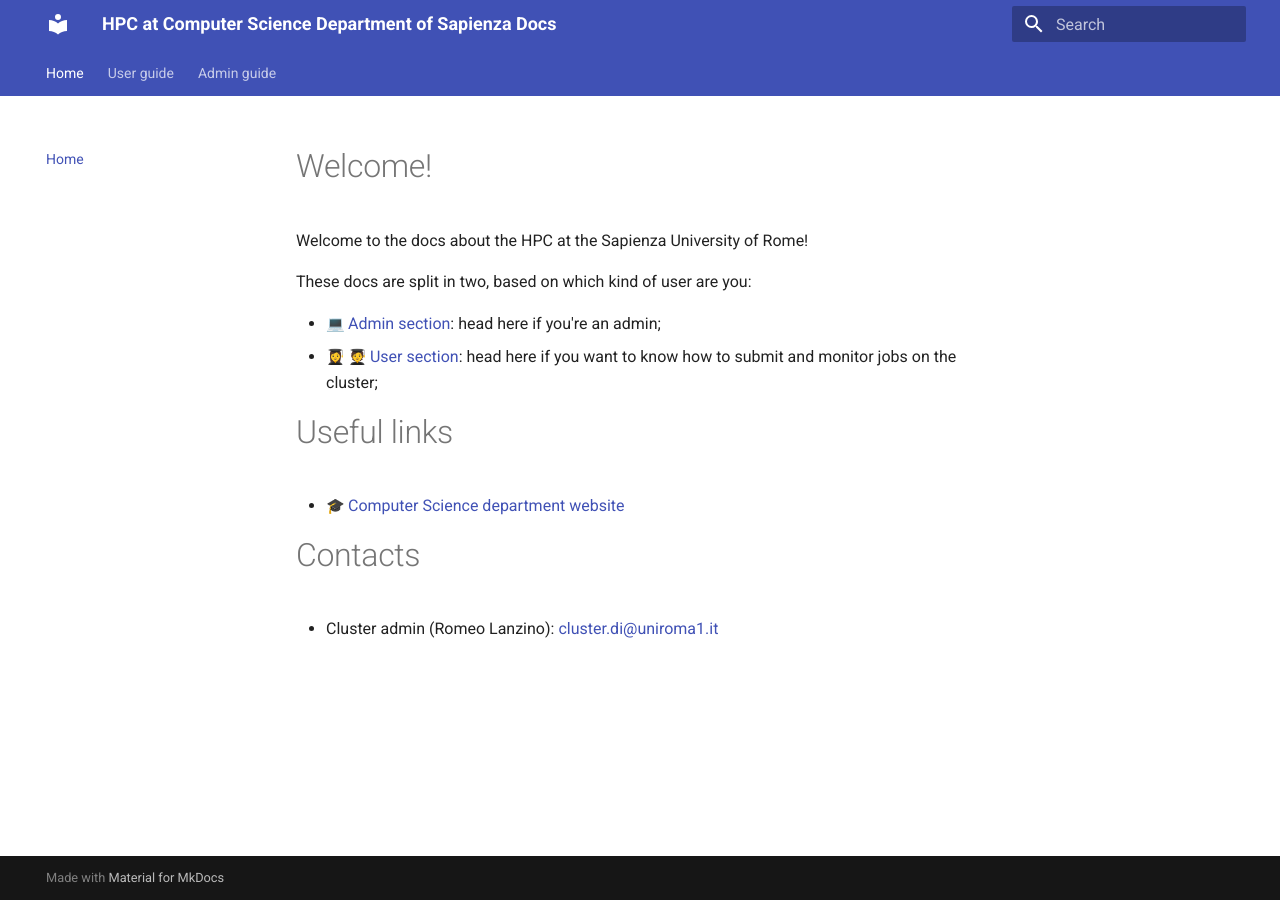
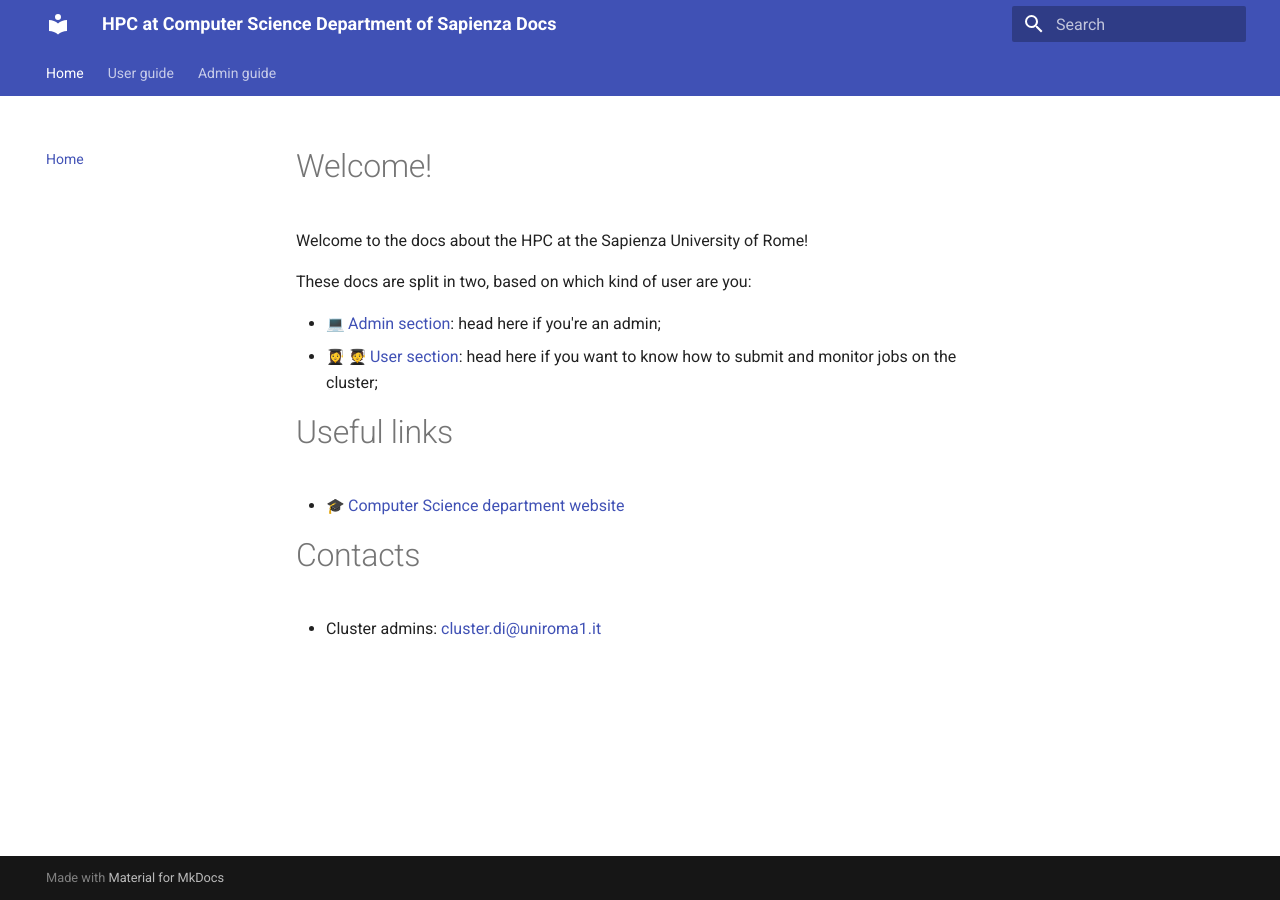
Before and after one commit to rom42pla/di-uniroma1-hpc-guide, an MkDocs documentation site: the page built from docs/index.md, in a window 1280 px wide. Built offline with MkDocs 1.6.1 and Material for MkDocs 9.7.7, drawn with Linux system fonts in a browser that asks for light colours; emoji names are drawn with the system emoji font.

Commit message:
updated workflow

```diff
--- a/docs/index.md
+++ b/docs/index.md
@@ -13,4 +13,4 @@ These docs are split in two, based on which kind of user are you:
 
 # Contacts
 
-- Cluster admin (Romeo Lanzino): [cluster.di@uniroma1.it](mailto:cluster.di@uniroma1.it)
+- Cluster admins: [cluster.di@uniroma1.it](mailto:cluster.di@uniroma1.it)
```
Also changed, not shown: 1 other file.
